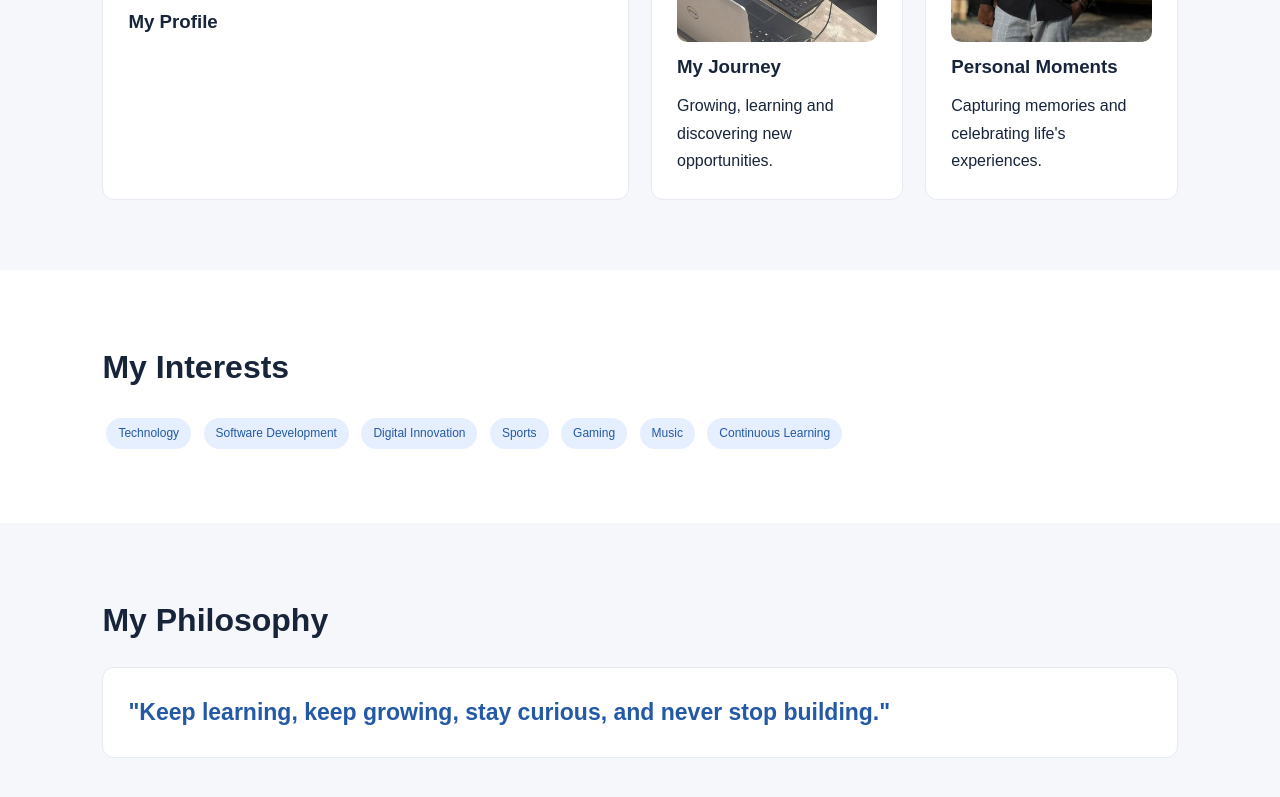
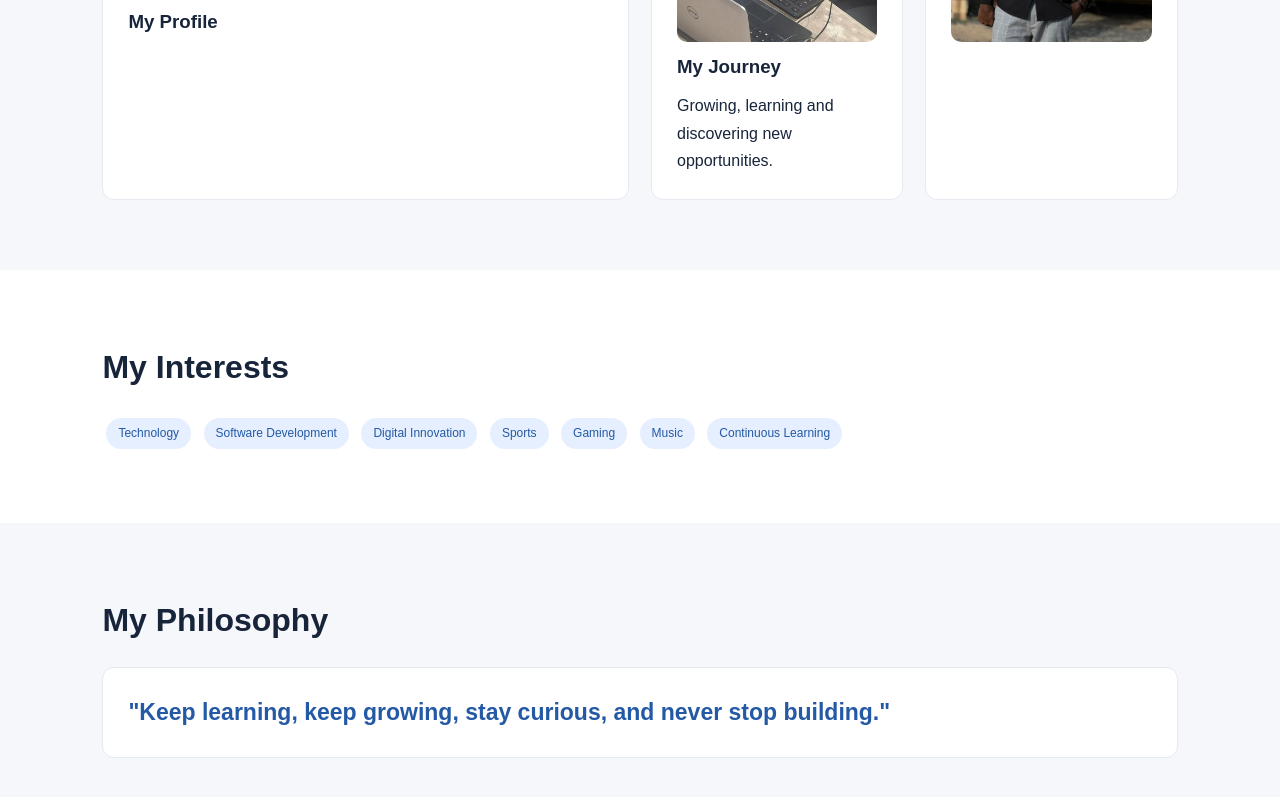
Before and after one commit to jeraldtarpeh8-blip/jeraldtarpeh-portfolio, a plain HTML site: page index.html in a window 1280 px wide. Shown: the part 3059-3856 px from the top of the page. Drawn offline with Linux system fonts and the light colour scheme.

Commit message:
Update index.html

```diff
--- a/index.html
+++ b/index.html
@@ -187,8 +187,6 @@ Explore My Project →
            alt="Jerald Tarpeh - Personal photograph"
            style="width:100%;height:320px;object-fit:cover;border-radius:10px;"
            onerror="this.style.display='none'">
-      <h3>Personal Moments</h3>
-      <p>Capturing memories and celebrating life's experiences.</p>
     </div>
 
   </div>
```
